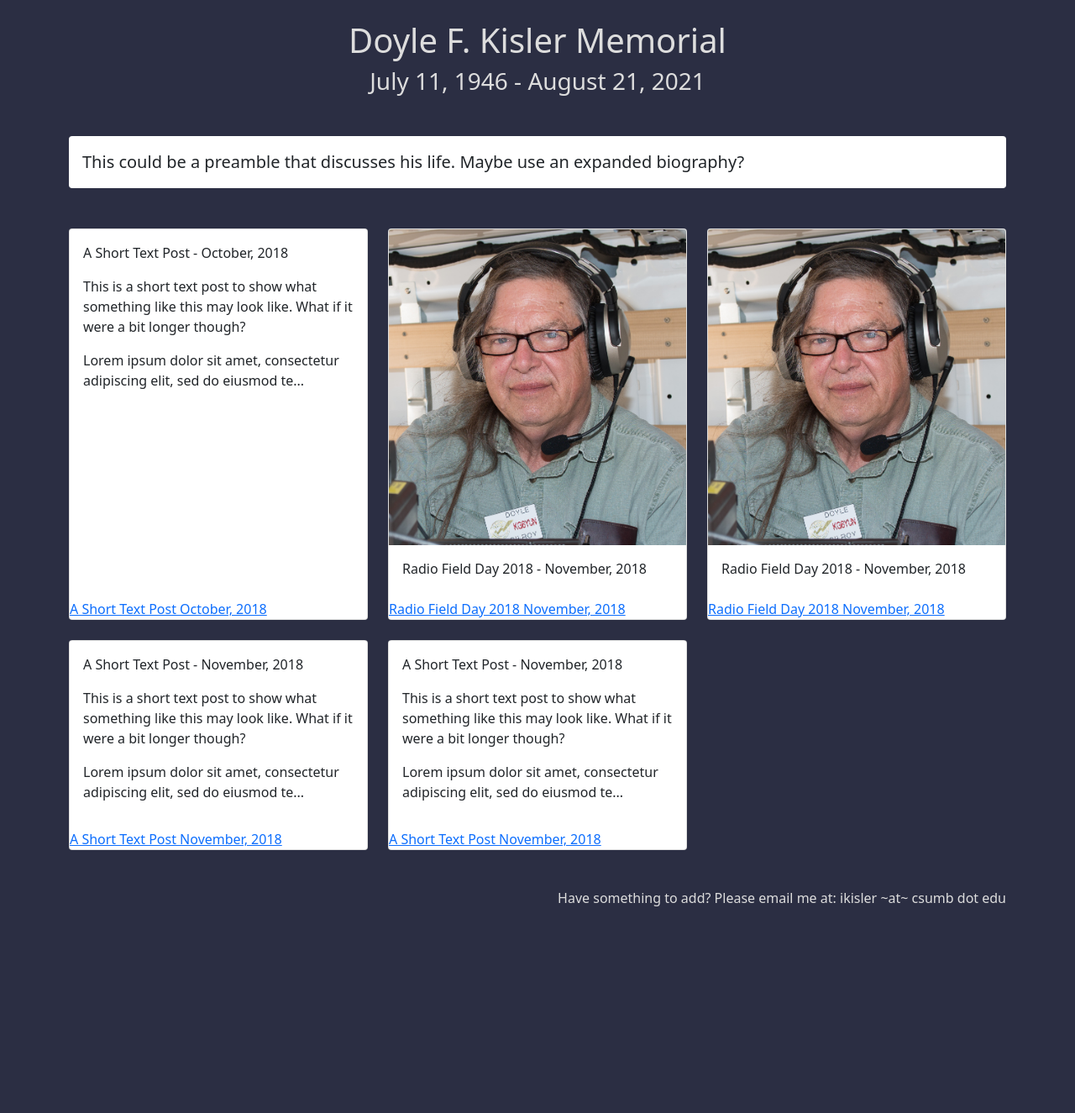
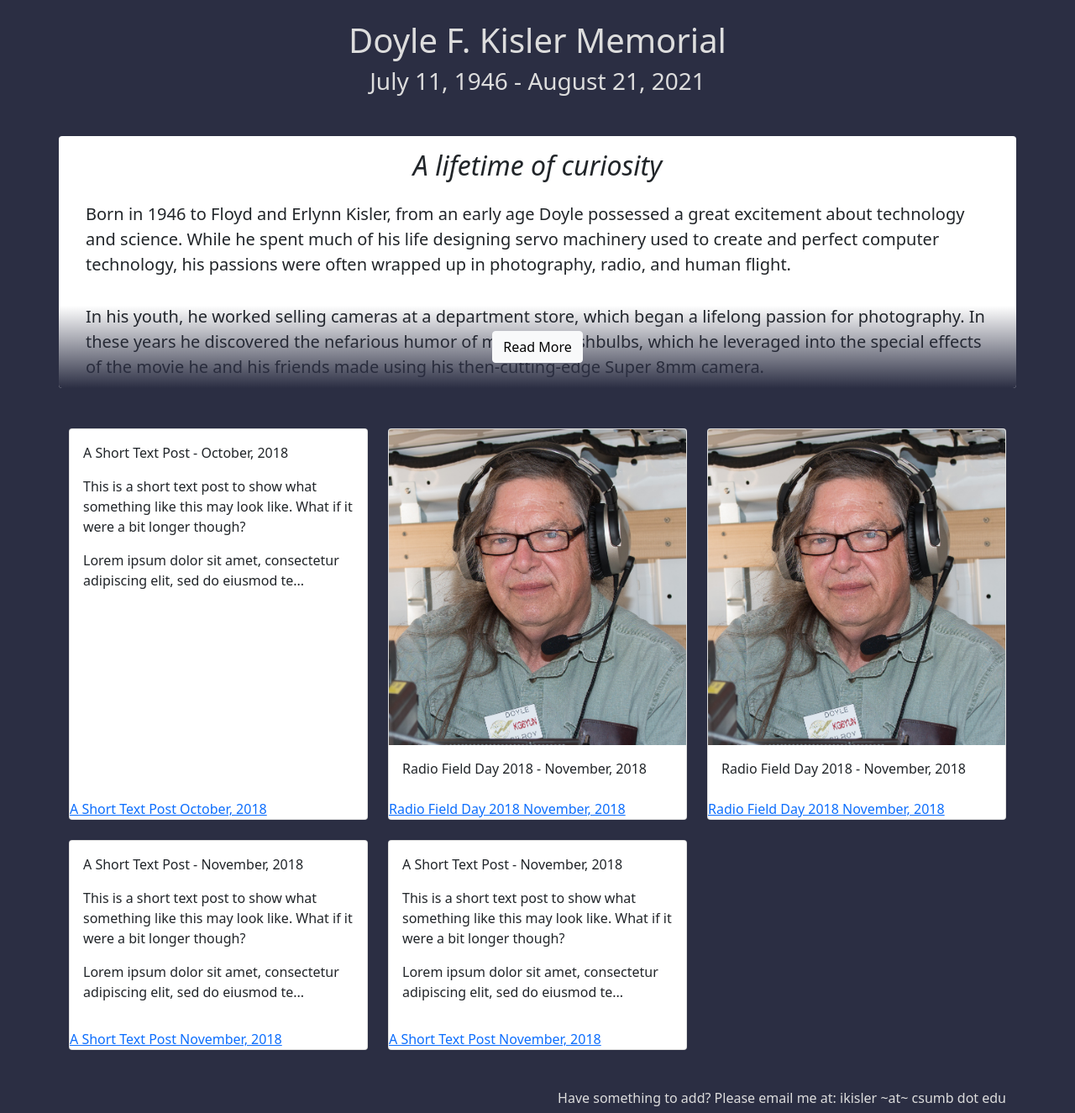
Before and after one commit to ikisler/doyle-memorial, a Jekyll site: the page built from index.markdown, in a window 1280 px wide. Shown: the whole page at 84% size. Built offline with Jekyll 4.4.1, drawn with Linux system fonts in a browser that asks for light colours; before the commit the page ends 1087 px from its top, so only the background shows below that.

Commit message:
Add real bio, styles and transitions for it

```diff
--- /dev/null
+++ b/_layouts/bio.html
@@ -0,0 +1,80 @@
+<style type="text/css">
+    .bio {
+        background-color: #fff;
+#        max-height: 300px;
+        position: relative;
+        overflow: hidden;
+    }
+
+    .bio .read-more {
+        position: absolute;
+        bottom: 0;
+        left: 0;
+        width: 100%;
+        text-align: center;
+        margin: 0; padding: 30px 0;
+
+        /* "transparent" only works here because == rgba(0,0,0,0) */
+        background-image: linear-gradient(to bottom, transparent, #2B2E43);
+    }
+
+    .bio-contract {
+        max-height: 300px;
+    }
+
+    .bio-expand {
+        max-height: 9999px;
+        transition: max-height 5000ms;
+    }
+</style>
+<script>
+document.addEventListener("DOMContentLoaded", function() {
+    let btn = document.querySelectorAll('.bio .read-more')[0];
+    let root = document.querySelectorAll('.bio')[0];
+    let rootStyle = getComputedStyle(root, null);
+
+    btn.addEventListener('click', function() {
+        btn.classList.add('hide');
+        btn.classList.remove('show');
+
+        root.classList.add('bio-expand');
+        root.classList.remove('bio-contract');
+//        root.style.maxHeight = 9999 + 'px';
+//        root.style.height = parseFloat(rootStyle.height.replace("px", "")) + 'px';
+//        root.style.height = '';
+        return false;
+    });
+});
+</script>
+<div class="container mb-5 bio bio-contract pb-3 pt-3 ps-3 pe-3 rounded">
+    <h2 class="text-center fst-italic">A lifetime of curiosity</h2>
+    <p class="lead pb-3 pt-3 ps-3 pe-3">
+        Born in 1946 to Floyd and Erlynn Kisler, from an early age Doyle possessed a great excitement about technology and science. While he spent much of his life designing servo machinery used to create and perfect computer technology, his passions were often wrapped up in photography, radio, and human flight.
+    </p>
+    <p class="lead pb-3 ps-3 pe-3">
+        In his youth, he worked selling cameras at a department store, which began a lifelong passion for photography. In these years he discovered the nefarious humor of misusing flashbulbs, which he leveraged into the special effects of the movie he and his friends made using his then-cutting-edge Super 8mm camera.
+    </p>
+    <p class="read-more show"><a href="#" class="btn btn-light">Read More</a></p>
+    <p class="lead pb-3 ps-3 pe-3">
+        After joining the United States Navy, his skills flourished as an electrical engineer repairing systems for aircraft and anti-submarine warfare. Serving with VS-38, the “Red Griffins,” he sailed on the aircraft carriers USS Bennington, USS Hornet, and USS Ticonderoga, the last two carriers being tasked with recovering crew capsules returning from the Apollo missions.
+    <p class="lead pb-3 ps-3 pe-3">
+        While in the States, he never missed an opportunity to get on an airplane, traveling across the nation, sometimes not knowing where the next flight would take him. It was during these years that he became friends with Jim and Steve Mikelich, eventually meeting and marrying their sister Carol, the love of his life.
+    </p>
+    <p class="lead pb-3 ps-3 pe-3">
+        For over fifty years, Doyle and Carol shared their lives, they raised their five children, played softball, traveled the country to see far-flung relatives, museums, and landmarks, and enjoyed dining together by the ocean.
+    <p class="lead pb-3 ps-3 pe-3">
+        His years in the navy set the framework for his career as an innovative engineer during an era of new and explosive growth in computer technology and manufacturing, where he helped to form the building blocks for the information age we live in today. He took great pride in his work, and found it hard to put down even after retiring.
+    </p>
+    <p class="lead pb-3 ps-3 pe-3">
+        He also became active in amateur radio, and helped nurture local radio groups and emergency response support, teaching new radio enthusiasts what he himself had learned many years previously, forging new friendships using the technology that he had started with.
+    </p>
+    <p class="lead pb-3 ps-3 pe-3">
+        As a father, Doyle treasured watching his children explore the world. He enjoyed taking them to the Moffat Field air shows, the aquarium, aviation museums, and on cross-country trips through the colorful deserts of the southwest to visit his sister’s families and his parents in Texas. Later, he sought to do the same with his grandchildren, and was an active part of their lives up through his final days.
+    </p>
+    <p class="lead pb-3 ps-3 pe-3">
+        He departed on August 21, 2021, and is survived by his wife, his five children, and six grandchildren.
+    </p>
+    <p class="lead pb-3 ps-3 pe-3">
+        His last wishes were to spend a day out at the beach with his family, talking and joking and watching the grandchildren play. Later, he wanted to walk up the stairs to his HAM radio set at 3PM, pick up the handset and say into the ether “This is Doyle. Is anyone out there?”
+    </p>
+</div>
--- a/_layouts/default.html
+++ b/_layouts/default.html
@@ -21,8 +21,13 @@
         color: #ddd;
     }
 
-    .lead {
-        background-color: #fff;
+    .show {
+        transition: display 400ms;
+    }
+
+    .hide {
+        transition: display 400ms;
+        display: none;
     }
     </style>
 </head>
--- a/_layouts/home.html
+++ b/_layouts/home.html
@@ -3,12 +3,10 @@ layout: default
 ---
 <div class="light container mb-5 mt-4">
     <h1 class="text-center">Doyle F. Kisler Memorial</h1>
-    <h3 class="text-center">July 11, 1946 - August 21, 2021</h2>
+    <h3 class="text-center">July 11, 1946 - August 21, 2021</h3>
 </div>
 
-<div class="container mb-5">
-    <p class="lead pb-3 pt-3 ps-3 pe-3 rounded">This could be a preamble that discusses his life.  Maybe use an expanded biography?</p>
-</div>
+{% include_relative _layouts/bio.html %}
 
 <main class="container mb-5">
     <div class="row row-cols-1 row-cols-md-3 g-4">
```
Also changed, not shown: other parts of _layouts/home.html (+1 -1 lines).
